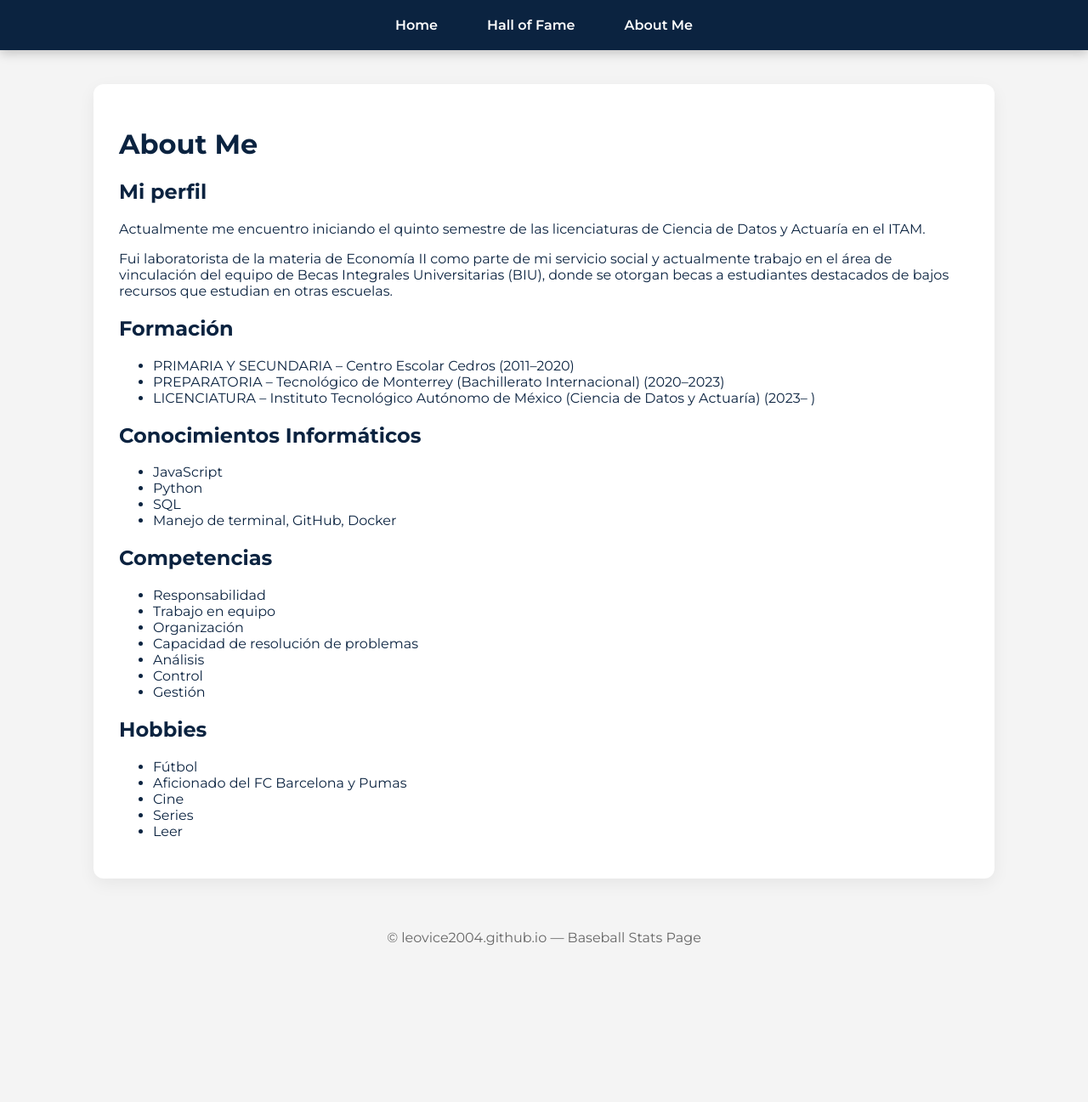
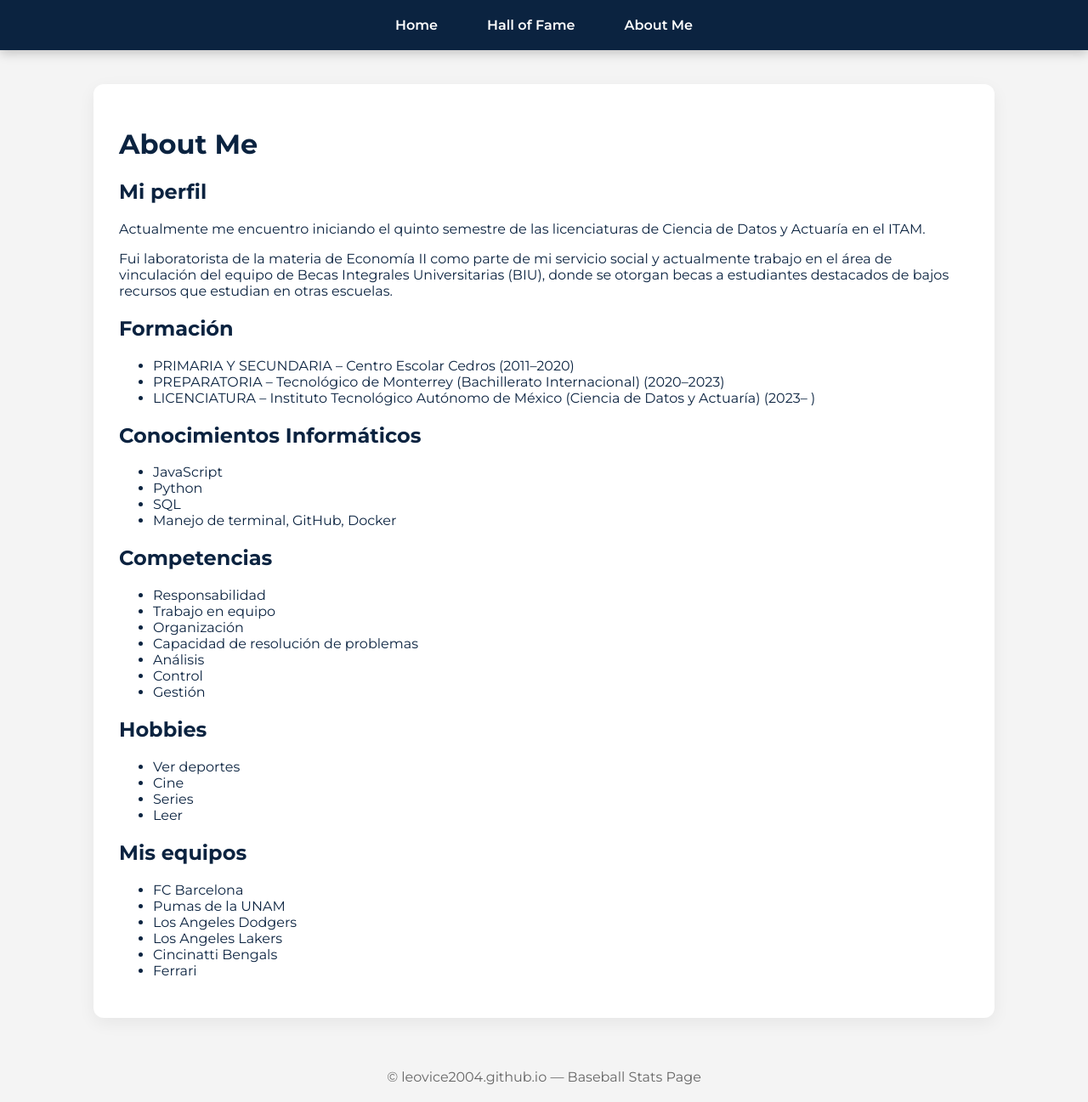
Before and after one commit to leovice2004/leovice2004.github.io, a Jekyll site: the page built from about_me.md, in a window 1280 px wide. Shown: the whole page at 85% size. Built offline with Jekyll 4.4.1, drawn with Linux system fonts in a browser that asks for light colours; before the commit the page ends 1133 px from its top, so only the background shows below that.

Commit message:
Update about_me.md

```diff
--- a/about_me.md
+++ b/about_me.md
@@ -34,8 +34,15 @@ Fui laboratorista de la materia de Economía II como parte de mi servicio social
 - Gestión
 
 ## Hobbies
-- Fútbol
-- Aficionado del FC Barcelona y Pumas
+- Ver deportes
 - Cine
 - Series
 - Leer
+
+## Mis equipos
+- FC Barcelona
+- Pumas de la UNAM
+- Los Angeles Dodgers
+- Los Angeles Lakers
+- Cincinatti Bengals
+- Ferrari
```
